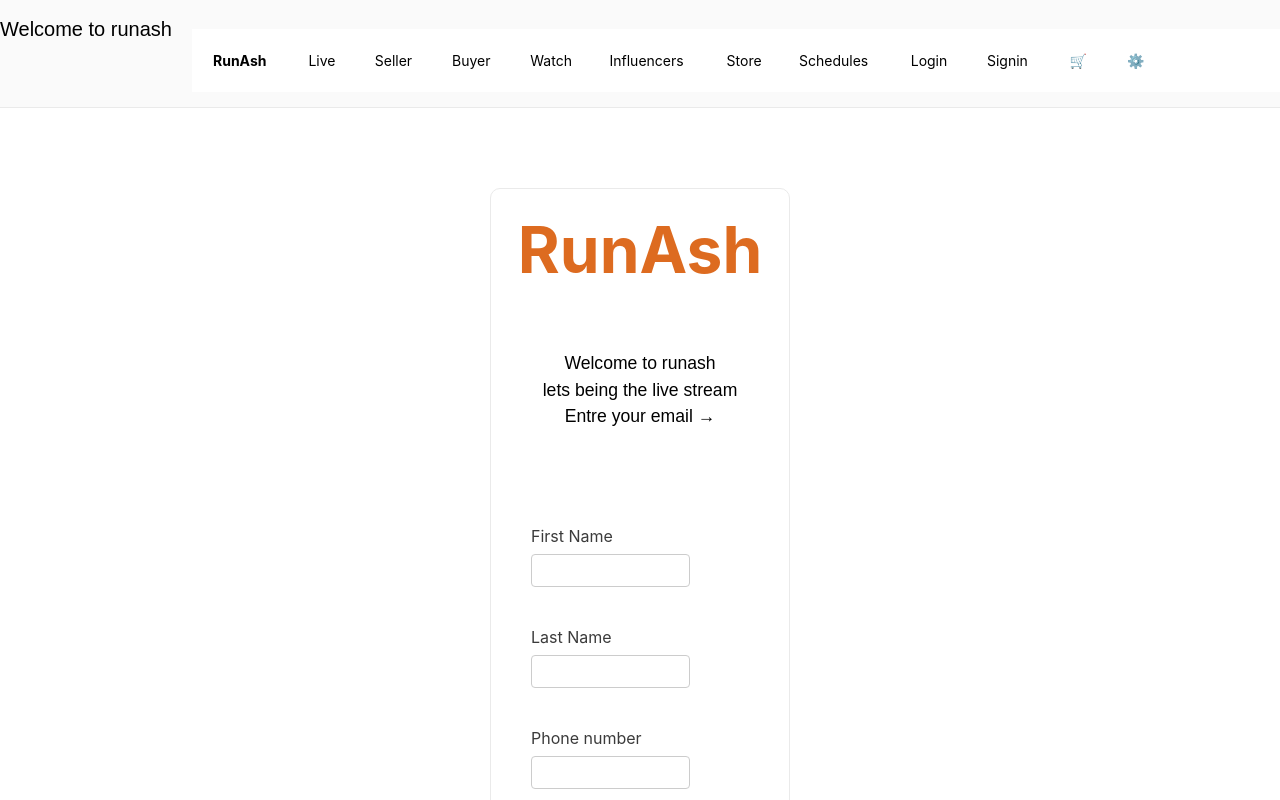
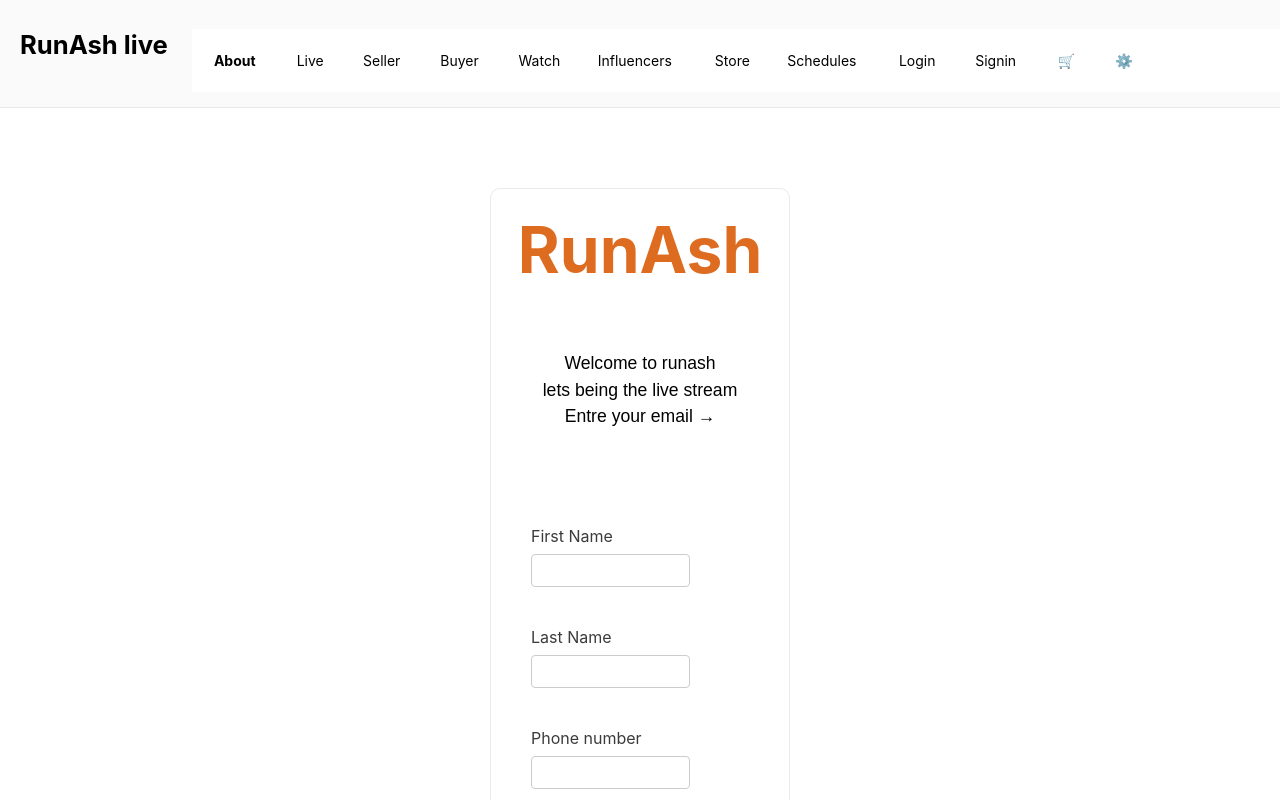
Before and after one commit to rammurmu/next, a Next.js app: page /login in a window 1280 px wide. Shown: the top 800 px of the page. Built offline with nearby package versions, Linux system fonts and the light colour scheme.

Commit message:
Update Navbar.js

```diff
--- a/components/Navbar.js
+++ b/components/Navbar.js
@@ -5,16 +5,16 @@ import Sidebar from '../components/Sidebar'
 function Navbar() {
   return (
       <nav className={'header'}>
-       <p className={'p'}>
-         <Link href='/#'>
-         <a>Welcome to runash</a>
+       <h1 className='logo'>
+         <Link href='/index'>
+         <a>RunAsh live</a>
          </Link>
-       </p>
-        <br />
+       </h1>
+
       <ul className={'main-nav'}>
       <h1 className='logo'>
-          <Link href='/index'>
-          <a>RunAsh</a>
+          <Link href='/about'>
+          <a>About</a>
           </Link>
         </h1>
        <li>
```
